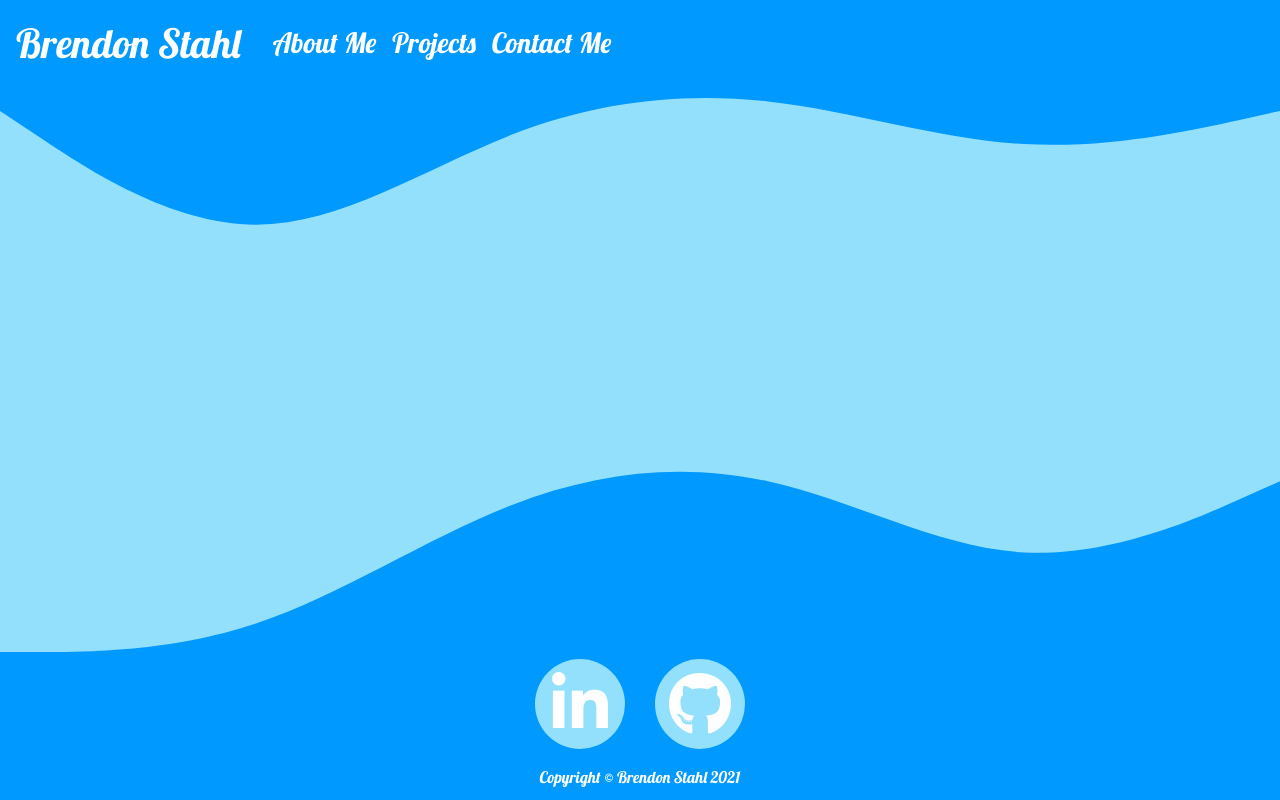
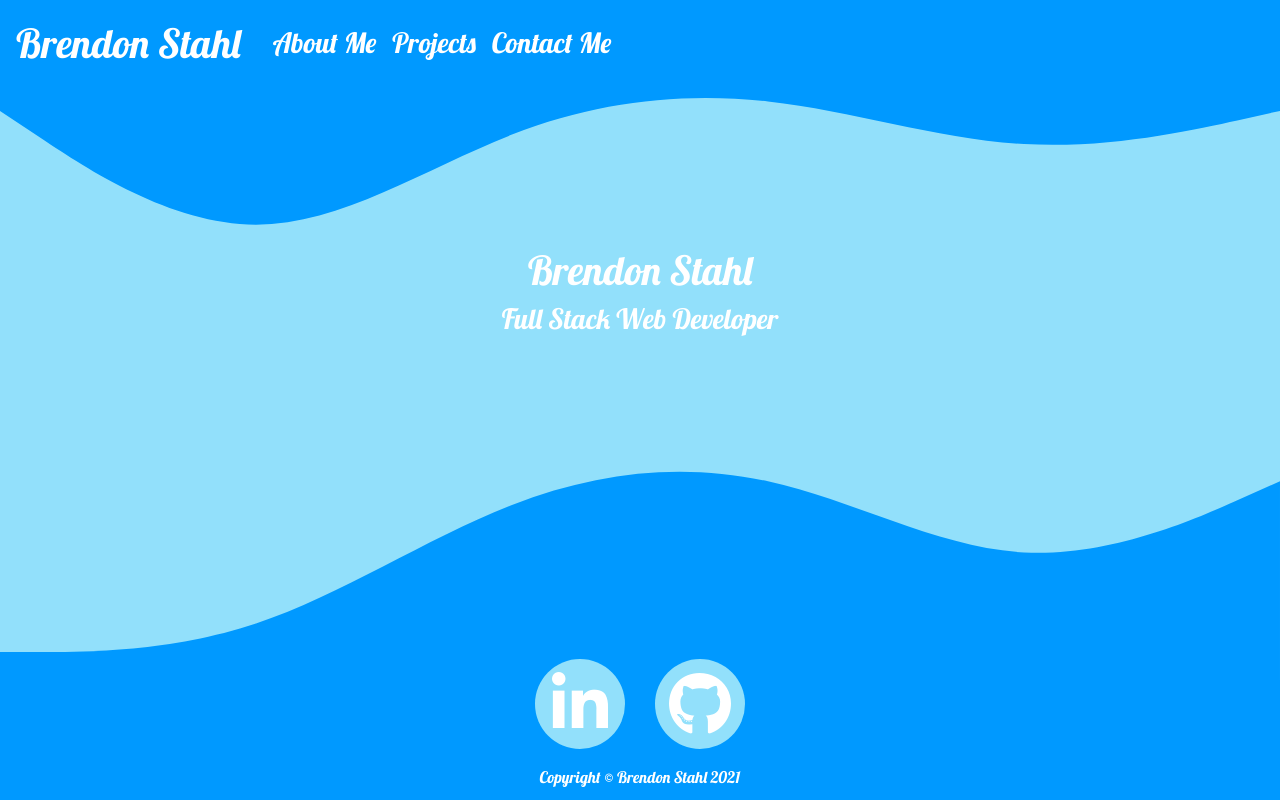
Before and after one commit to brendonstahl97/Protfolio-Latest, a React (Create React App) app: page / in a window 1280 px wide. Built offline with nearby package versions, Linux system fonts and the light colour scheme.

Commit message:
Slight Change to link styling

```diff
--- a/src/App.js
+++ b/src/App.js
@@ -2,12 +2,13 @@ import './App.css';
 import React from 'react';
 import Navbar from './components/Navbar/CustomNavbar';
 import Footer from './components/Footer/CustomFooter';
+import Landing from './views/Landing';
 
 function App() {
   return (
     <div className="App">
       <Navbar />
-
+        <Landing />
       <Footer />
     </div>
   );
--- a/src/Assets/css/Footer.css
+++ b/src/Assets/css/Footer.css
@@ -21,15 +21,12 @@
     background-color: #92e0fb;
 }
 
-.socialBox:hover,
-.socialBox:focus {
+.socialBox:hover {
     background-color: rgb(255, 245, 158);
 }
 
 .socialBox:hover i.fas,
-.socialBox:hover i.fab,
-.socialBox:focus i.fas,
-.socialBox:focus i.fab {
+.socialBox:hover i.fab {
     color: #0099ff;
 }
 
--- a/src/Assets/css/Navbar.css
+++ b/src/Assets/css/Navbar.css
@@ -12,9 +12,7 @@
 }
 
 .navbar .nav-link:hover,
-.navbar .nav-link:focus,
-.navbar .navbar-brand:hover,
-.navbar .navbar-brand:focus {
+.navbar .navbar-brand:hover {
     color: rgb(255, 236, 66);
     text-decoration: none;
 }
@@ -34,8 +32,7 @@
     color: #555;
 }
 
-.navbar.active .nav-link:hover,
-.navbar.active .nav-link:focus {
+.navbar.active .nav-link:hover {
     color: #555;
     text-decoration: none;
 }
--- a/src/Assets/css/style.css
+++ b/src/Assets/css/style.css
@@ -8,9 +8,10 @@ body {
     font-family: 'Lobster', cursive;;
 }
 
-p {
+p, h1, h2, h3, h4, h5 {
     color: white;
 }
+
 
 i.fas,
 i.fab {
--- a/src/views/Landing.js
+++ b/src/views/Landing.js
@@ -3,7 +3,9 @@ import React from 'react';
 export default function Landing() {
     return (
         <div>
-
+            <h1>Brendon Stahl</h1>
+            <h3>Full Stack Web Developer
+            </h3>
         </div>
     );
-}
+};
```
